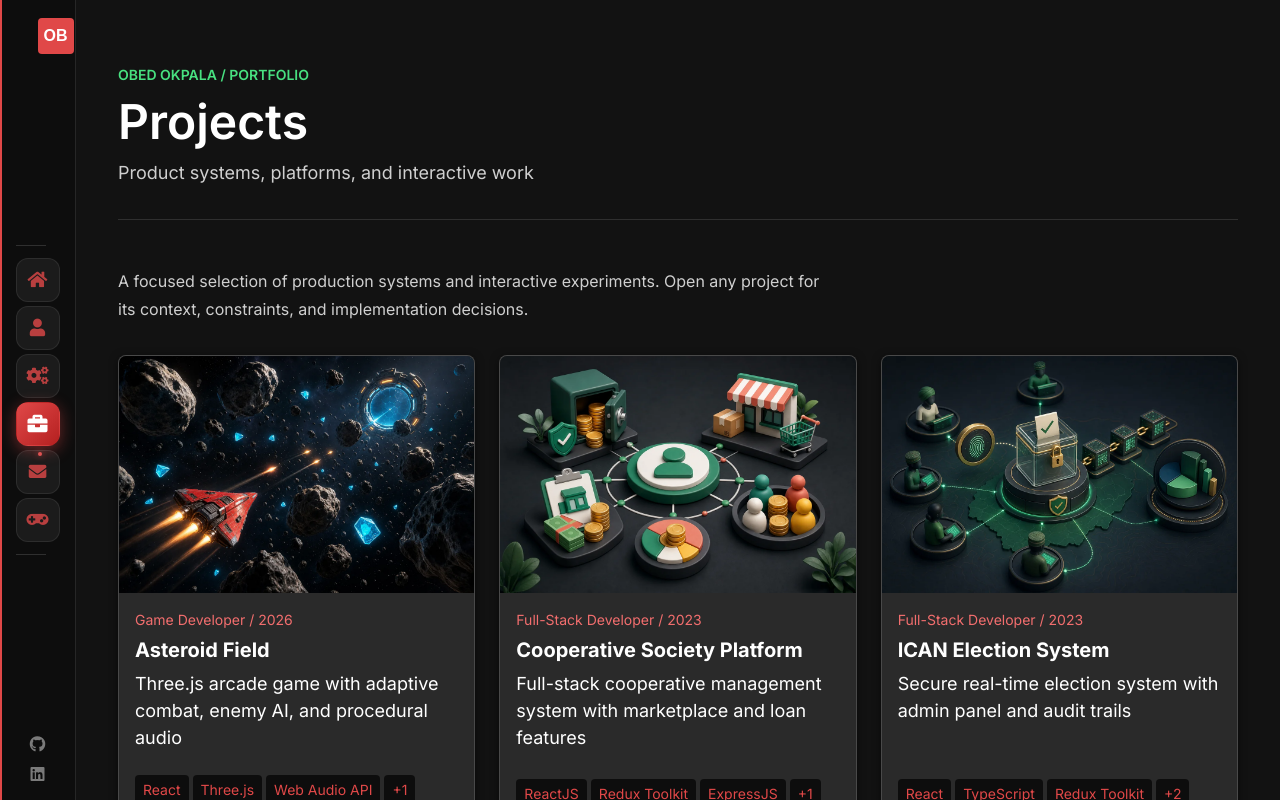
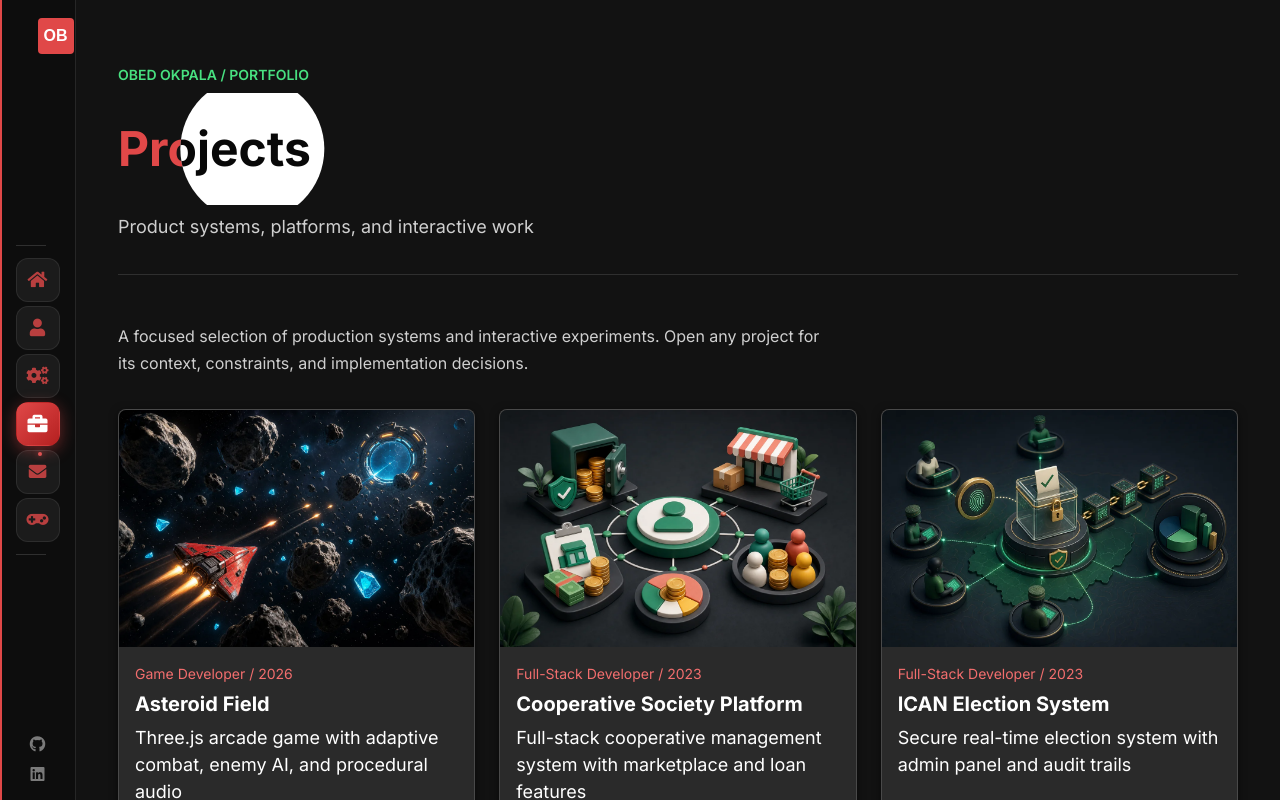
Before and after one commit to meetbeddy/my-portfolio, a React (Vite) app: page /projects in a window 1280 px wide. Shown: the top 800 px of the page. Built offline with nearby package versions, Linux system fonts and the light colour scheme.

Commit message:
fix(ui): restore moving page titles

```diff
--- a/src/components/animations/index.js
+++ b/src/components/animations/index.js
@@ -1,3 +1,14 @@
+import { keyframes } from "styled-components";
+
+export const circleMove = keyframes`
+    0%, 100% {
+        clip-path: circle(var(--title-circle-radius, 72px) at 78% 50%);
+    }
+    50% {
+        clip-path: circle(var(--title-circle-radius, 72px) at 8% 50%);
+    }
+`;
+
 export const ContainerVariants = {
     initial: { opacity: 0 },
     visible: {
--- a/src/components/layouts/PageLayout.jsx
+++ b/src/components/layouts/PageLayout.jsx
@@ -26,7 +26,14 @@ const PageLayout = ({ title, subtitle, children, maxWidth }) => (
     <ContentContainer $maxWidth={maxWidth}>
       <PageHeader>
         <p className="eyebrow">Obed Okpala / Portfolio</p>
-        <h1>{title}</h1>
+        <div className="title-stage">
+          <div className="bottom">
+            <h1>{title}</h1>
+          </div>
+          <div className="top" aria-hidden="true">
+            <span className="title-copy">{title}</span>
+          </div>
+        </div>
         {subtitle && <p className="subtitle">{subtitle}</p>}
       </PageHeader>
       {children}
--- a/src/components/shared/StyledComponents.jsx
+++ b/src/components/shared/StyledComponents.jsx
@@ -1,5 +1,6 @@
 import styled from "styled-components";
 import { motion } from "framer-motion";
+import { circleMove } from "../animations";
 
 export const ContentContainer = styled(motion.div)`
   max-width: ${props => props.$maxWidth || "1120px"};
@@ -29,10 +30,40 @@ export const PageHeader = styled.header`
     letter-spacing: 0;
   }
 
-  h1 {
+  .title-stage {
+    --title-circle-radius: 72px;
+    position: relative;
+    height: 112px;
+    overflow: hidden;
     margin-bottom: ${props => props.theme.spacing.sm};
-    color: ${props => props.theme.colors.text};
+  }
+
+  .bottom,
+  .top {
+    position: absolute;
+    inset: 0;
+    display: flex;
+    align-items: center;
+  }
+
+  .bottom {
+    color: ${props => props.theme.colors.primary};
+  }
+
+  .top {
+    z-index: 1;
+    color: #080808;
+    background: #ffffff;
+    animation: ${circleMove} 10s ease-in-out infinite;
+  }
+
+  h1,
+  .title-copy {
+    margin: 0;
+    color: inherit;
     font-size: ${props => props.theme.typography.fontSizes['3xl']};
+    font-weight: ${props => props.theme.typography.fontWeight.bold};
+    line-height: 1;
     letter-spacing: 0;
   }
 
@@ -45,7 +76,13 @@ export const PageHeader = styled.header`
   }
 
   @media (max-width: ${props => props.theme.breakpoints.tablet}) {
-    h1 {
+    .title-stage {
+      --title-circle-radius: 54px;
+      height: 84px;
+    }
+
+    h1,
+    .title-copy {
       font-size: ${props => props.theme.typography.fontSizes['2xl']};
     }
   }
```
